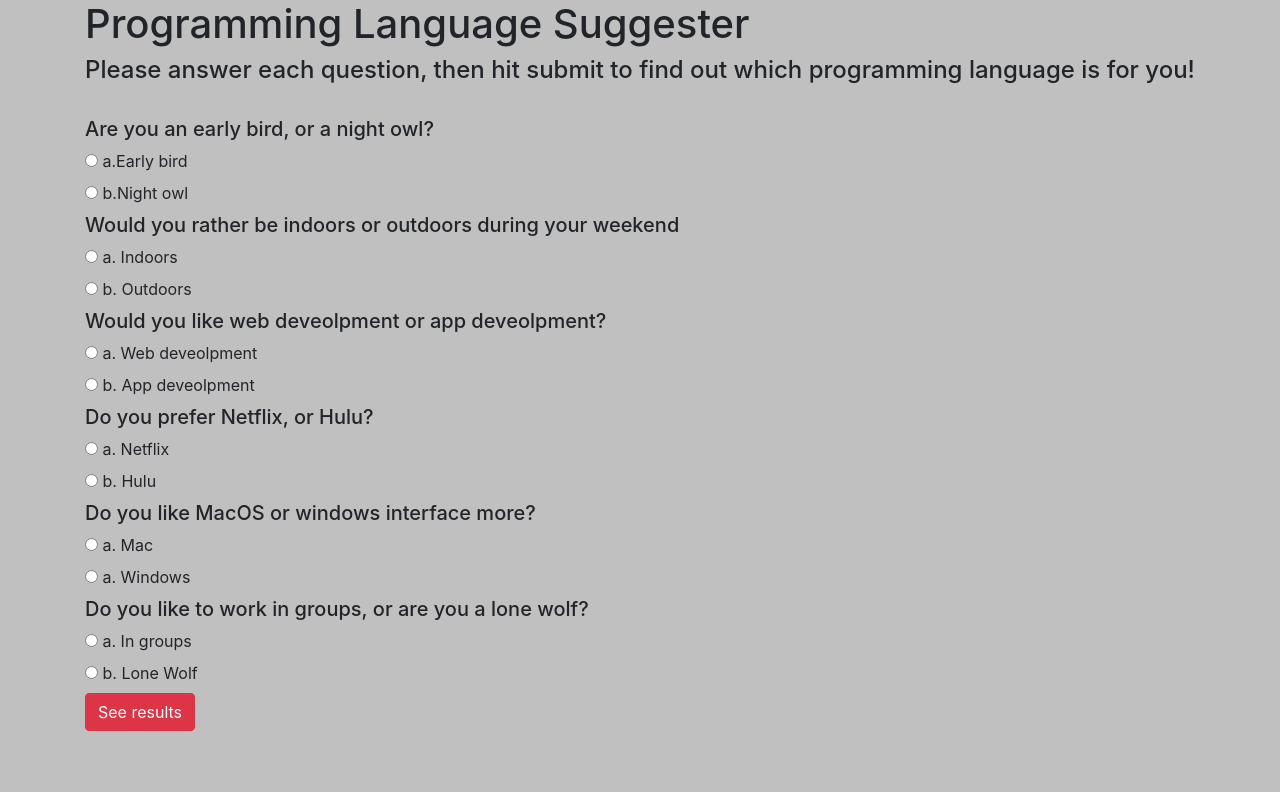
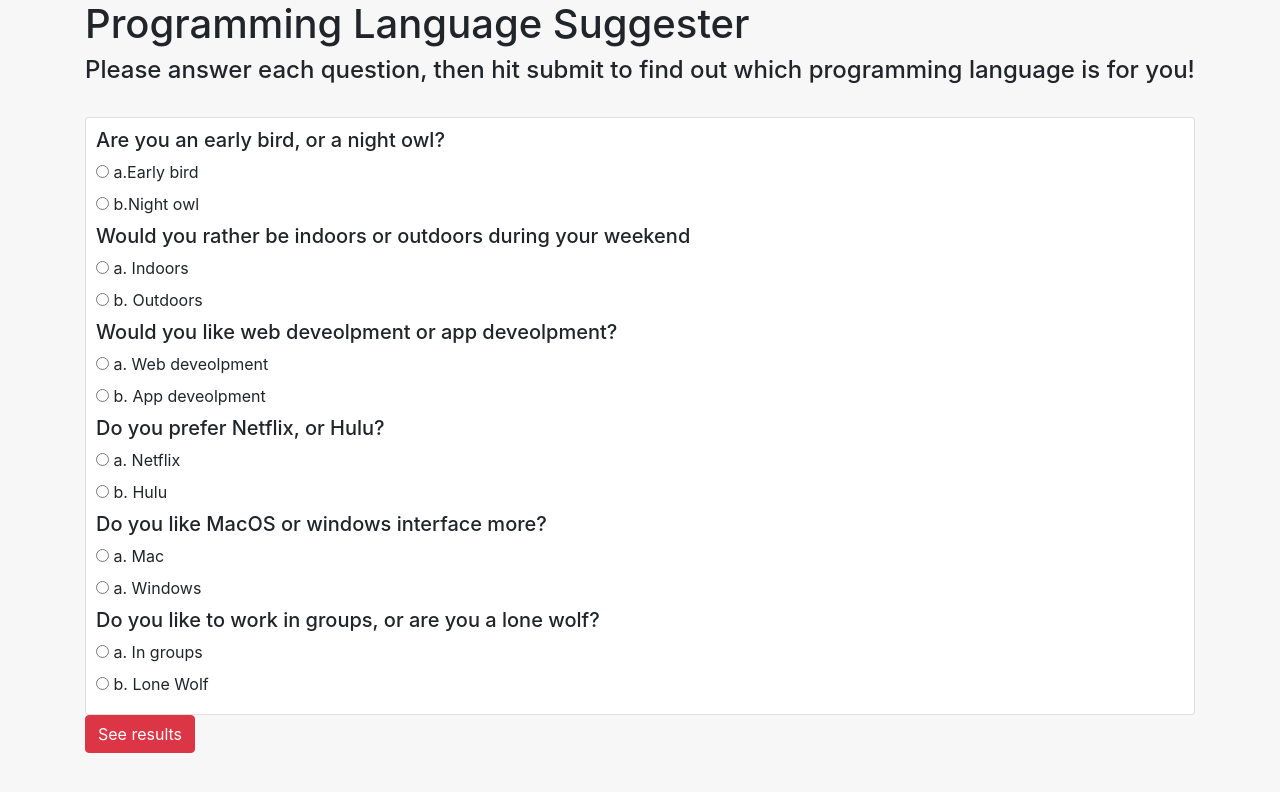
Before and after one commit to JakeAsh22/Language-Suggester, a plain HTML site: page index.html in a window 1280 px wide. Both pictures are taken after typing "Sample" into the empty fields and a click on the button "Submit". Drawn offline with Linux system fonts and the light colour scheme.

Commit message:
Will add bootstrap styling to webpage, and some alters to those bootstrap elements in the styles.css file

```diff
--- a/css/styles.css
+++ b/css/styles.css
@@ -2,7 +2,7 @@
 {
   display: none;
 }
-h2.answer
+.answers
 {
   font-style: italic;
 }
@@ -16,10 +16,14 @@ h2.answer
 }
 body
 {
-  background-color: silver;
+  background-color: #f7f7f7;
 }
 img
 {
   width: 300px;
   height:auto;
 }
+.card
+{
+  padding: 10px;
+}
--- a/index.html
+++ b/index.html
@@ -11,7 +11,6 @@
   <body>
     <div class="container">
       <h1>Programming Language Suggester</h1>
-
       <form id="nameForm">
           <div class="form-group">
             <label for="name">Please enter your name:</label>
@@ -24,6 +23,7 @@
         <br>
 
         <form id="suggestForm" class="formPage">
+          <div class="card">
             <h5>Are you an early bird, or a night owl?</h5>
             <div class="radio">
               <label>
@@ -107,8 +107,10 @@
                 b. Lone Wolf
               </label>
             </div>
+          </div>
           <button type="submit" name="button" class="btn btn-danger">See results</button>
       </form>
+
       <form id= resultsPage>
         <div id="javaScript" class="answers">
           <h2>JavaScript</h2>
@@ -130,6 +132,7 @@
         </div>
         <button type="submit" name="button" class="btn btn-danger" id="quizButton">Back to quiz</button>
       </form>
+
     </div>
   </body>
 </html>
```
Lines whose indentation alone changed are shown as unchanged.
